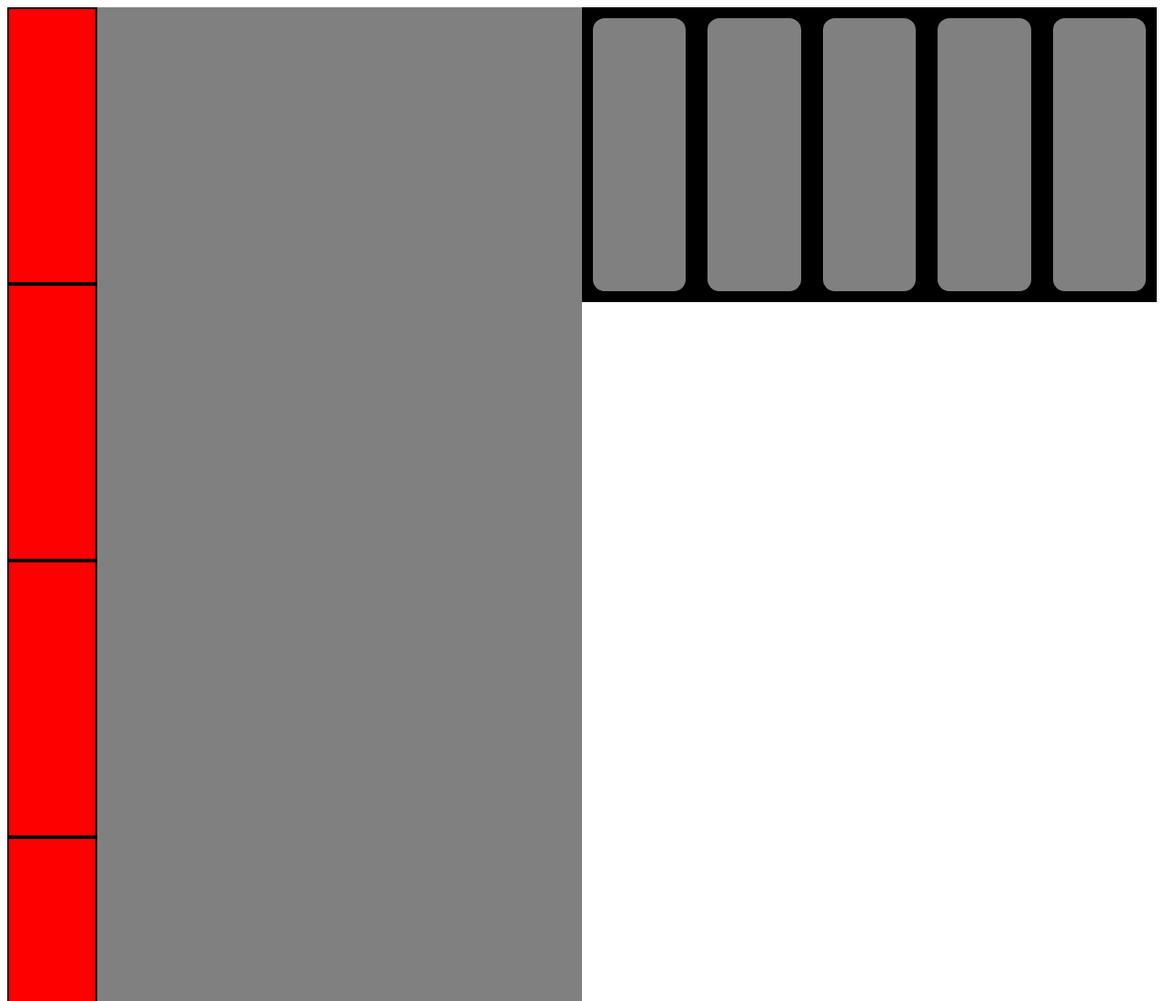
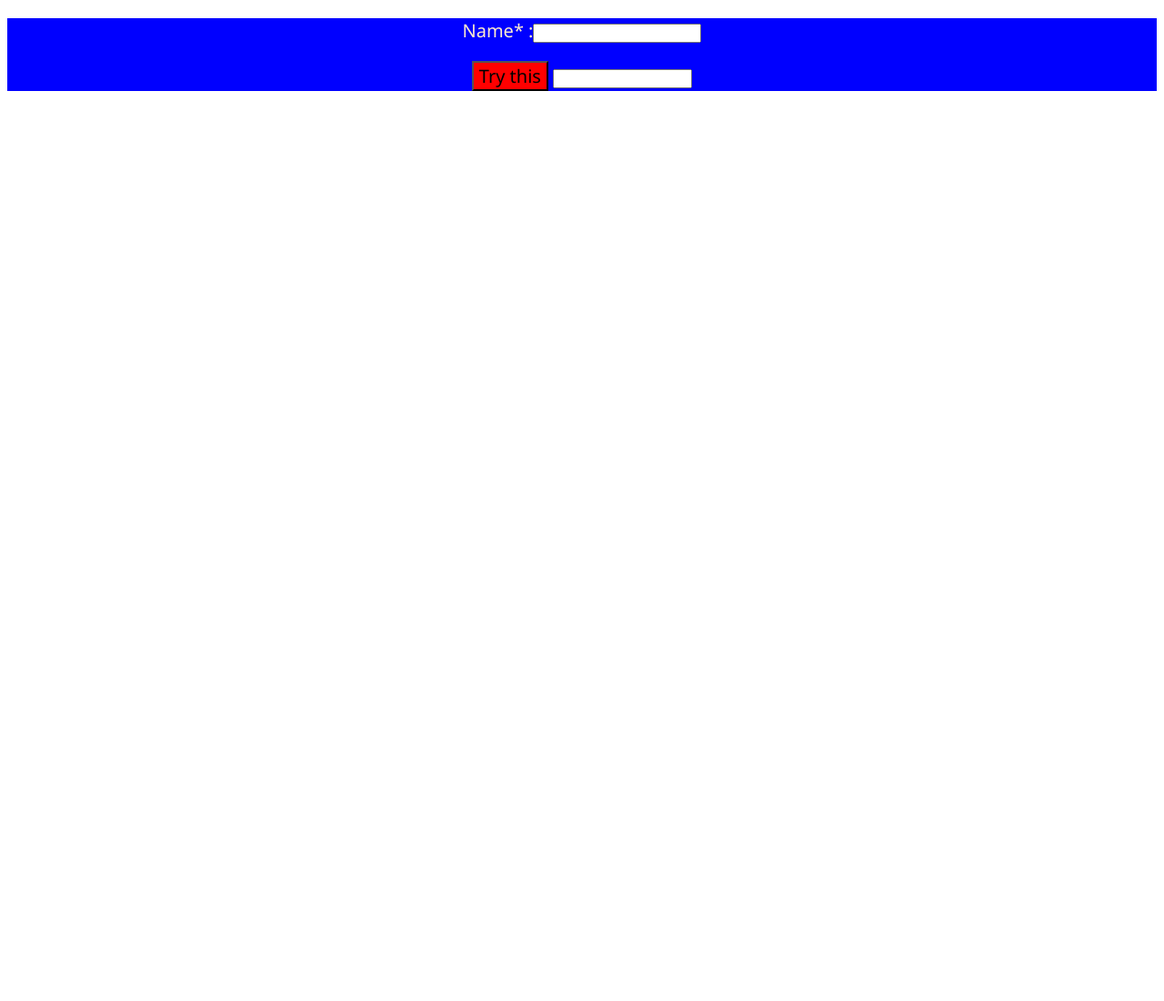
Before and after one commit to RiddhiTharewal/Html-and-CSS-, a plain HTML site: page Assignment3.html in a window 1280 px wide. Shown: the top 1100 px of the page at 91% size. After the commit the page ends 800 px from the top, so only its background shows below. Drawn offline with Linux system fonts and the light colour scheme.

Commit message:
Add files via upload

```diff
--- a/Assignment3.html
+++ b/Assignment3.html
@@ -1,55 +1,58 @@
 <!DOCTYPE html>
 <html lang="en">
 <head>
-    <title>Assignment3</title>
+    <meta charset="UTF-8">
+    <meta http-equiv="X-UA-Compatible" content="IE=edge">
+    <meta name="viewport" content="width=device-width, initial-scale=1.0">
+    <title>print Hello</title>
     <style>
-        .section{
-            display:inline-flex;
+        .body{
+            margin:0px;
+            background-color: blanchedalmond;
         }
-        .section1{
-            background-color: gray;
-            width:50%;
-            display: flexbox;
-            float:left;
+        .header{
+            width: 100%;
+            height: fit-content;
+            color: blanchedalmond;
+            background-color: blue;
+            font-size: 20px;
+            font-family: segoe ui;
+            text-align: center;
         }
-        .one{
-            width:15%;
-            height:300px;
+        .p Input[type="text"]{
+            font-size: 20px;
+            font-family: segoe ui;
+            background-color:white;
+            color:black;
+        }
+        .button{
+            font-size:20px;
+            font-family: segoe ui;
             background-color: red;
-            border:2px solid black;
+            cursor:pointer;
         }
-        .section2{
-            float:right;
-            background-color: black;
-            width:50%;
-            display:inline-flex;
+        .button:hover{
+            background-color: pink;
+            border:none;
         }
-        .two{
-            margin:10px;
-            height:300px;
-            border:2px solid black;
-            border-radius:15px;
-            background-color: gray;
-            width:20%;
-        }
+
     </style>
 </head>
 <body>
-    <!-- <div  class="section> -->
-        <div class="section1">
-            <div class="one"></div>
-            <div class="one"></div>
-            <div class="one"></div>
-            <div class="one"></div>
-            <div class="one"></div>
-        </div>
-        <div class="section2">
-            <div class="two"></div>
-            <div class="two"></div>
-            <div class="two"></div>
-            <div class="two"></div>
-            <div class="two"></div>
-        </div>
-    <!-- </div> -->
+    <div class="header">
+        <p>Name* :<Input type="text" name="name" id="name" required></p>
+        <button class="button" onclick="func()">Try this</button>
+        <input type="text" class="output" name="input" size="16" width="360" id = "answer" backgorund-color="blue">
+    </div>
+    <script>
+        function func(){
+            if(document.getElementById("name").value){
+                document.getElementById("answer").value = "Hello " + document.getElementById("name").value
+            }
+            else{
+                document.getElementById("answer").value = "Hello Folks"
+            }
+        }
+    </script>
 </body>
 </html>
```
